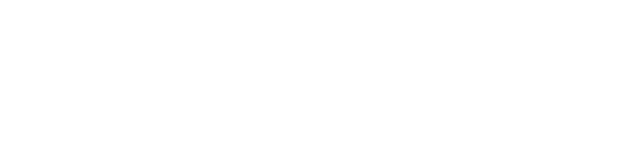
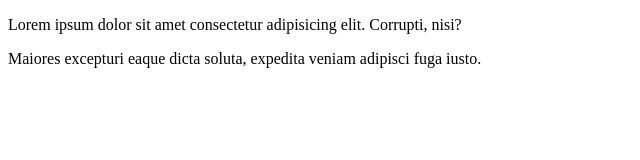
Before and after one commit to Reginwold/HTMLDAY1, a plain HTML site: page teamMember2/index.html in a window 1280 px wide. Shown: the whole page, without its empty margins (0-640 px from the left). Drawn offline with Linux system fonts and the light colour scheme.

Commit message:
add lorem ipsum

```diff
--- a/teamMember2/index.html
+++ b/teamMember2/index.html
@@ -7,6 +7,9 @@
     <title>Document_Gerlinde</title>
 </head>
 <body>
-
+<div>
+    <p>Lorem ipsum dolor sit amet consectetur adipisicing elit. Corrupti, nisi?</p>
+    <p>Maiores excepturi eaque dicta soluta, expedita veniam adipisci fuga iusto.</p>
+</div>
 </body>
 </html>
```
